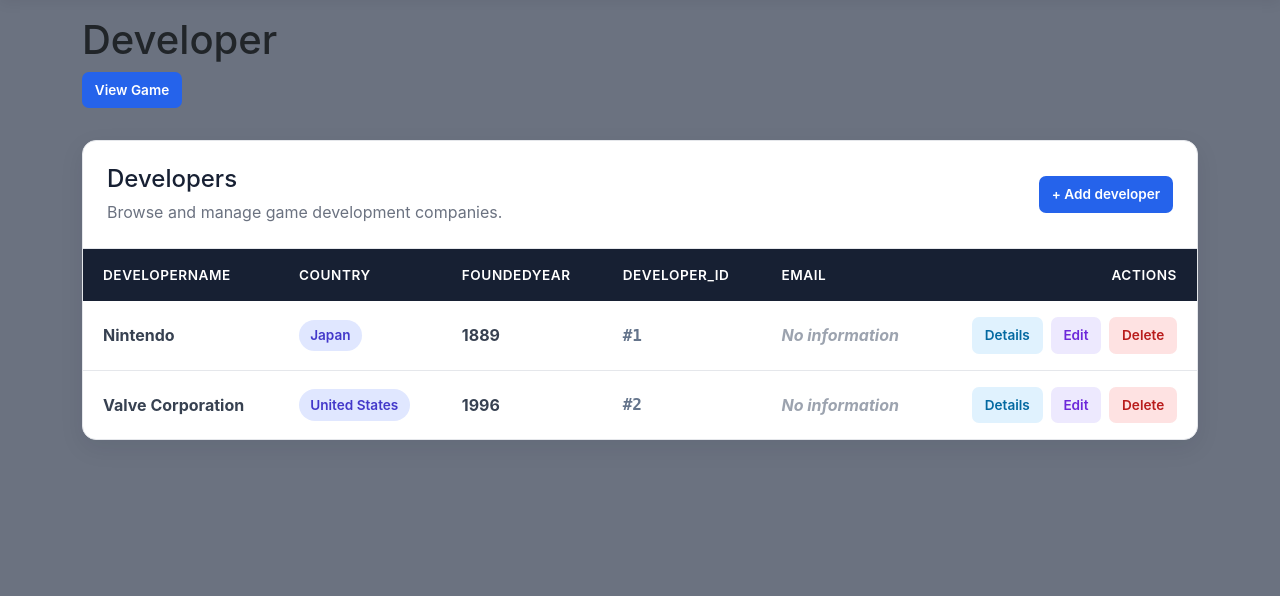
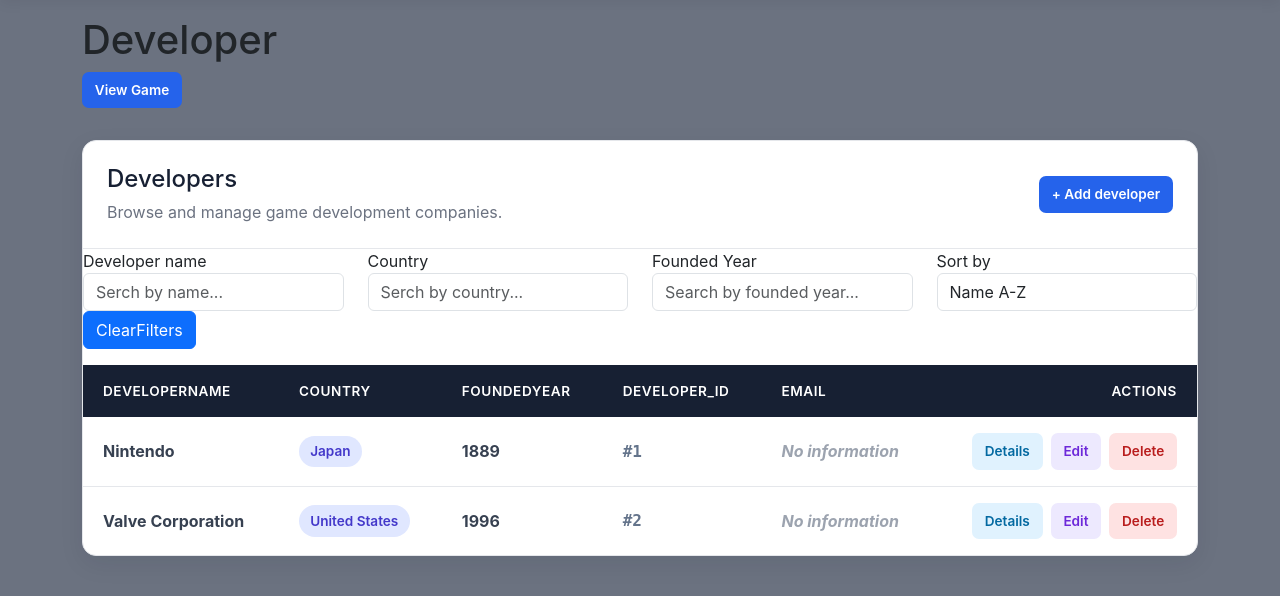
Before and after one commit to St-Georgiev08/GameLibrary, an ASP.NET Core app: page /Developer in a window 1280 px wide. Shown: the part 57-653 px from the top of the page. Run offline with ASP.NET Core 8, Linux system fonts and the light colour scheme; style sheets or scripts are compiled from the project's sources.

Commit message:
Add developer filtering and sorting
Implemented developer search controls, table filtering, and name/founded-year sorting. Updated service parameters and developer action routing.

```diff
--- a/Game_Library/Views/Developer/Index.cshtml
+++ b/Game_Library/Views/Developer/Index.cshtml
@@ -24,6 +24,46 @@
             + Add developer
         </a>
     </div>
+
+    <form asp-controller="Developer" asp-action="GetAllFilteredAsync" method="get">
+    <div class="row mb-3">
+        <div class="col-md-3">
+            <label>Developer name</label>
+            <input type="text" id="search"
+                   class="form-control"
+                   placeholder="Serch by name..." />
+        </div>
+
+        <div class="col-md-3">
+            <label>Country</label>
+            <input type="text" id="country"
+                   class="form-control"
+                   placeholder="Serch by country..." />
+        </div>
+
+        <div class="col-md-3">
+            <label>Founded Year</label>
+            <input type="number" id="foundedYear"
+                   class="form-control"
+                   placeholder="Search by founded year..." />
+        </div>
+
+        <div class="col-md-3">
+            <label>Sort by</label>
+            <select id="sortOrder" class="form-control">
+                <option value="name-asc">Name A-Z</option>
+                <option value="name-desc">Name Z-A</option>
+                <option value="foundedYear">Founded Year</option>
+            </select>
+        </div>
+
+        <div class="col-md-3 d-flex align-items-end">
+            <button type="button" id="clearFilters" class="btn btn-primary">
+                ClearFilters
+            </button>
+        </div>
+     </div>
+    </form>
 
     <div class="table-responsive">
         <table class="data-table">
@@ -137,3 +177,8 @@
         </table>
     </div>
 </div>
+
+@section Scripts {
+    <script src="~/js/developerFilter.js"
+            asp-append-version="true"></script>
+}
--- a/Game_Library/wwwroot/js/developerFilter.js
+++ b/Game_Library/wwwroot/js/developerFilter.js
@@ -27,8 +27,8 @@ async function loadDoctors() {
     devs.forEach(function (dev) {
         let row = document.createElement("tr");
 
-        [dev.firstName, dev.lastName,
-        dev.specialty, dev.hospitalName].forEach(function (value) {
+        [dev.developerName, dev.country,
+            dev.email, dev.foundedYear].forEach(function (value) {
             let cell = document.createElement("td");
             cell.textContent = value ?? "";
             row.appendChild(cell);
@@ -43,7 +43,7 @@ async function loadDoctors() {
             }
 
             let link = document.createElement("a");
-            link.href = "/Doctor/" + action + "/" + doctor.id;
+            link.href = "/Developer/" + action + "/" + dev.id;
             link.textContent = action;
             actions.appendChild(link);
         });
@@ -57,18 +57,18 @@ async function loadDoctors() {
 document.getElementById("search")
     .addEventListener("input", loadDoctors);
 
-document.getElementById("specialty")
+document.getElementById("country")
     .addEventListener("input", loadDoctors);
 
-document.getElementById("sortOrder")
-    .addEventListener("change", loadDoctors);
+document.getElementById("foundedYear")
+    .addEventListener("input", loadDoctors);
 
 // Изчистване на филтрите
 document.getElementById("clearFilters")
     .addEventListener("click", function () {
         document.getElementById("search").value = "";
-        document.getElementById("specialty").value = "";
-        document.getElementById("sortOrder").value = "name_asc";
+        document.getElementById("country").value = "";
+        document.getElementById("foundedYear").value = "";
 
         loadDoctors();
     });
--- a/Game_LibraryCore/Interfeces/IDeveloperService.cs
+++ b/Game_LibraryCore/Interfeces/IDeveloperService.cs
@@ -11,7 +11,7 @@ namespace Game_Library_Core.Interfeces
     public interface IDeveloperService
     {
         Task<List<Developer>> GetAllFilteredAsync(
-            string? search, string? country, string? FoundedYear);
+            string? search, string? country, string? orderBy);
         Task<List<Developer>> GetAllAsync();
 
         Task<Developer?> GetByIdAsync(int id);
```
Also changed, not shown: Game_LibraryCore/Services/DeveloperService.cs (+9 -6 lines).
